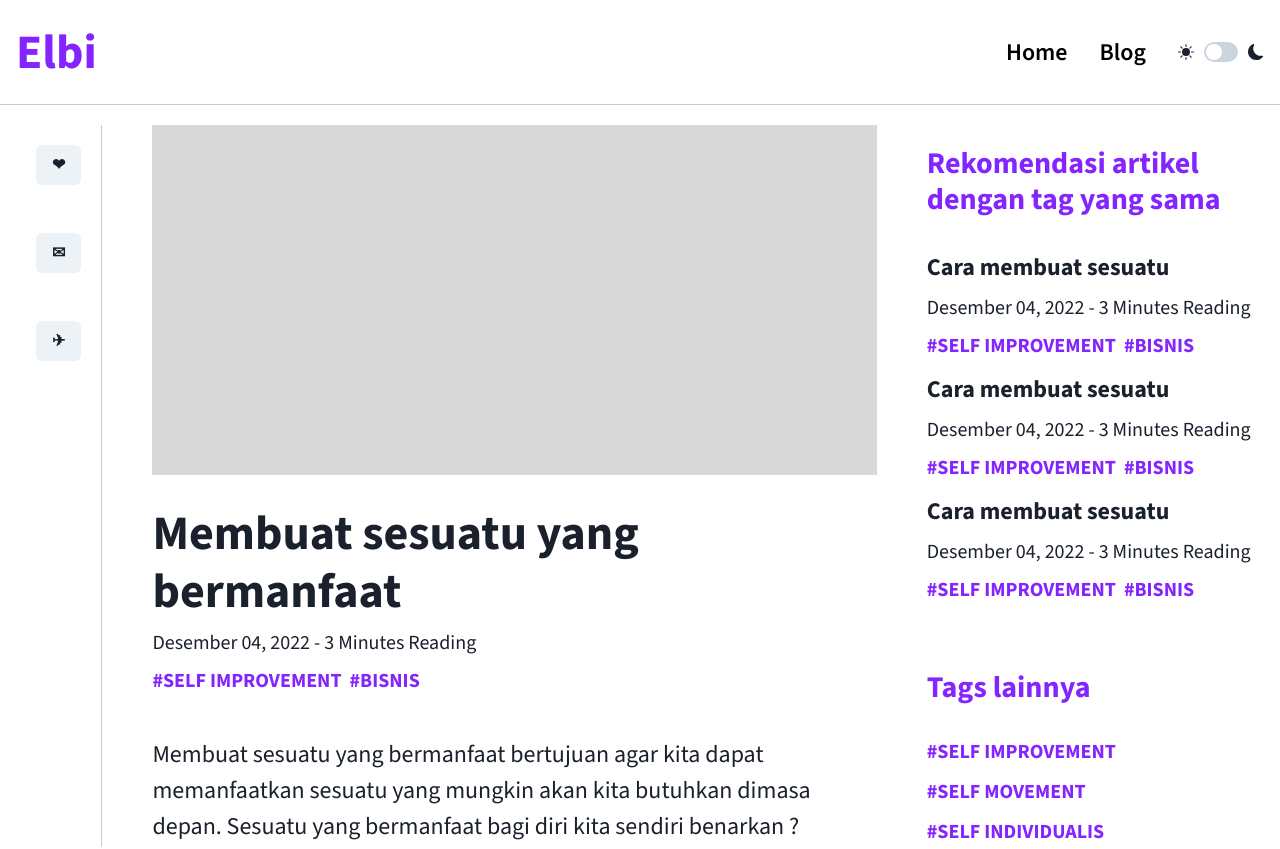
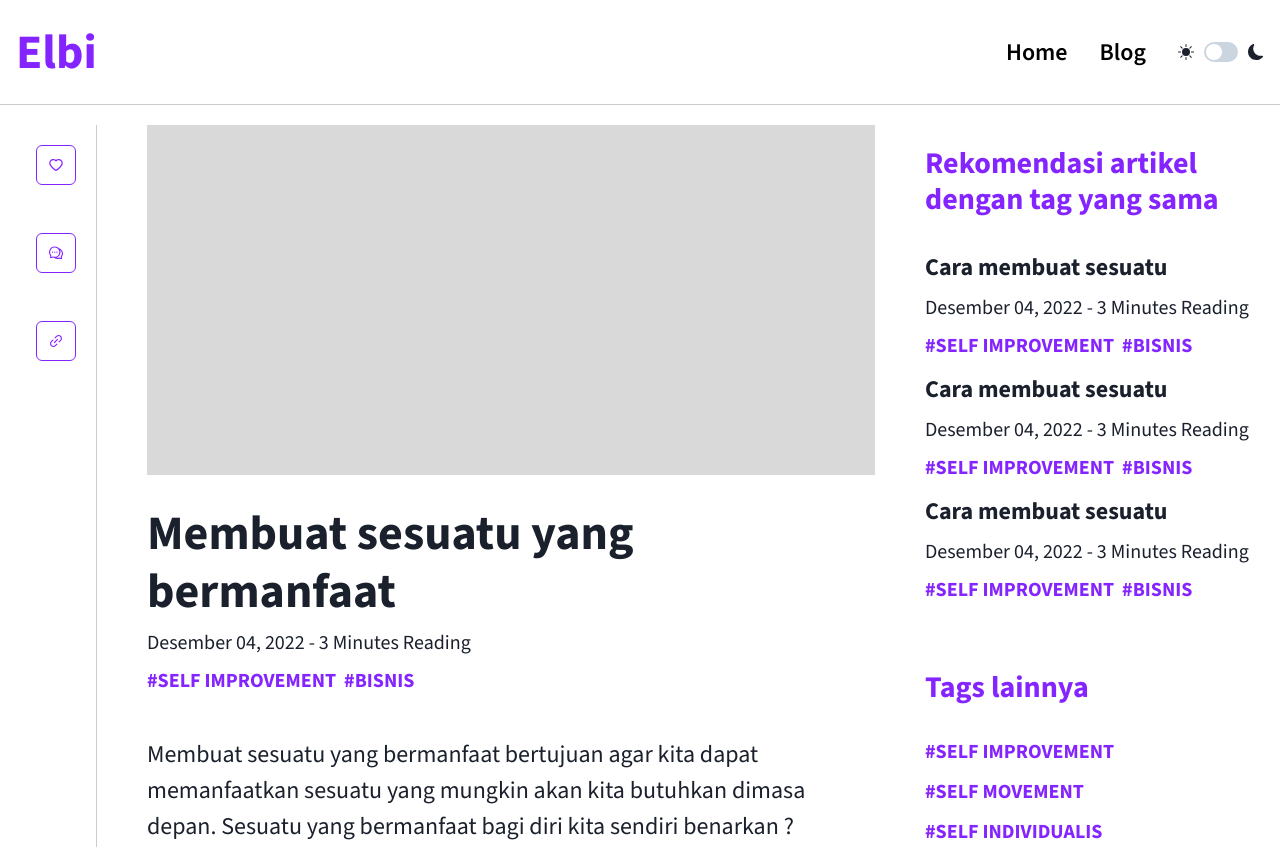
Before and after one commit to ElbiGans04/new-portofolio2, a Next.js app: page /blogs in a window 1280 px wide. Shown: the top 849 px of the page. Built offline with nearby package versions, Linux system fonts and the light colour scheme.

Commit message:
mengganti icon pada sidebar blog detail

```diff
--- a/pages/blogs/[...category]/index.js
+++ b/pages/blogs/[...category]/index.js
@@ -14,7 +14,7 @@ import Head from "next/head";
 import Berlangganan from "@/src/components/Berlangganan";
 import NextLink from "next/link";
 import { breakpoints } from "@/src/config/chakra.config";
-
+import {AiOutlineLink, AiOutlineComment, AiOutlineHeart} from 'react-icons/ai'
 export default function Blog() {
   const [isLg] = useMediaQuery(`(min-width: ${breakpoints.lg})`, {
     ssr: true,
@@ -58,9 +58,9 @@ export default function Blog() {
               direction={['column', 'row', 'column']}
               spacing={["16px", null, null, "48px"]}
             >
-              <Button w={["100%", null, null, "inherit"]}>❤ {!isLg && 'Suka'}</Button>
-              <Button w={["100%", null, null, "inherit"]}>✉ {!isLg && 'Komentar'}</Button>
-              <Button w={["100%", null, null, "inherit"]}>✈ {!isLg && 'Share'}</Button>
+              <Button variant="brandOutline" w={["100%", null, null, "inherit"]}><AiOutlineHeart style={!isLg && {marginRight : '10px'}} /> {!isLg && 'Suka'}</Button>
+              <Button variant="brandOutline" w={["100%", null, null, "inherit"]}><AiOutlineComment style={!isLg && {marginRight : '10px'}} /> {!isLg && 'Komentar'}</Button>
+              <Button variant="brandOutline" w={["100%", null, null, "inherit"]}><AiOutlineLink style={!isLg && {marginRight : '10px'}} /> {!isLg && 'Share'}</Button>
             </Stack>
           </GridItem>
 
```
